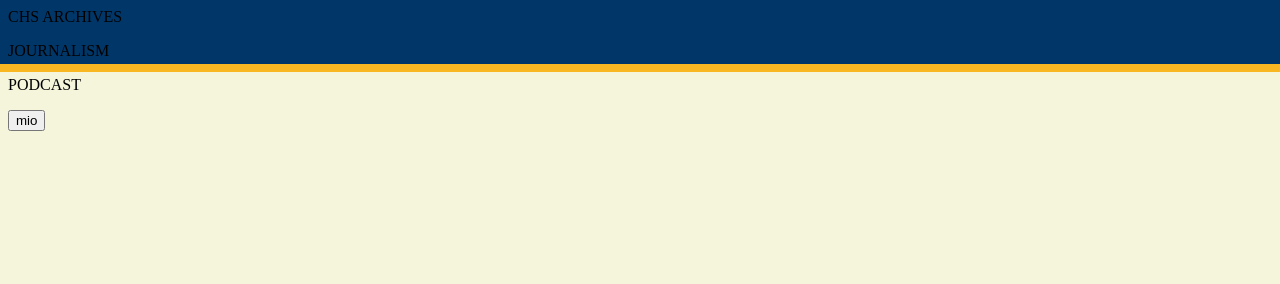
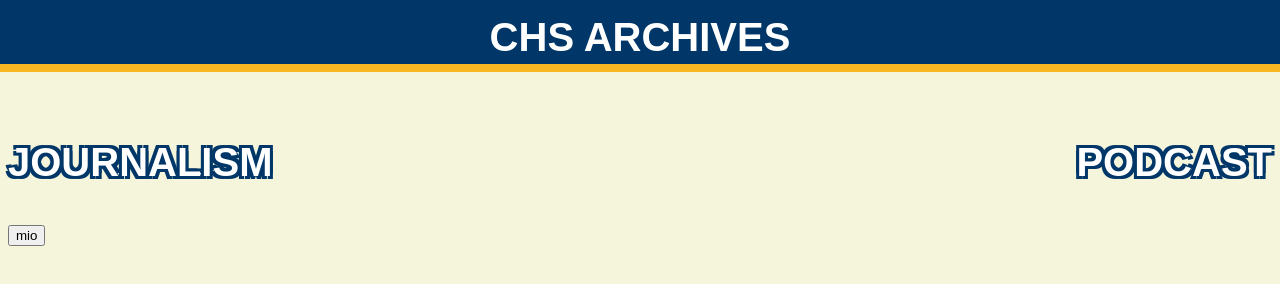
Before and after one commit to CHS-Web-Design/CHS-Archives, a plain HTML site: page index.html in a window 1280 px wide. Drawn offline with Linux system fonts and the light colour scheme.

Commit message:
Update index.html

```diff
--- a/index.html
+++ b/index.html
@@ -1,7 +1,7 @@
 <!DOCTYPE=html>
 <html>
 <head>
-<link rel="stylesheet" type="index/css" href="index.css">
+<link rel="stylesheet" href="index.css">
 
 </head>
 
```
